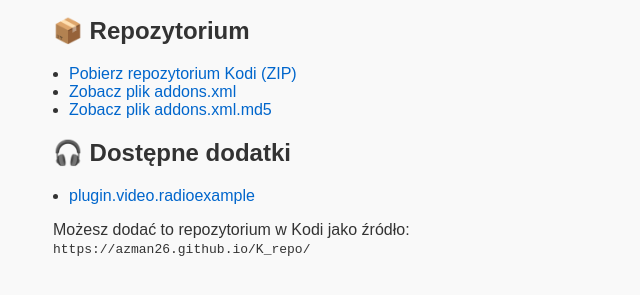
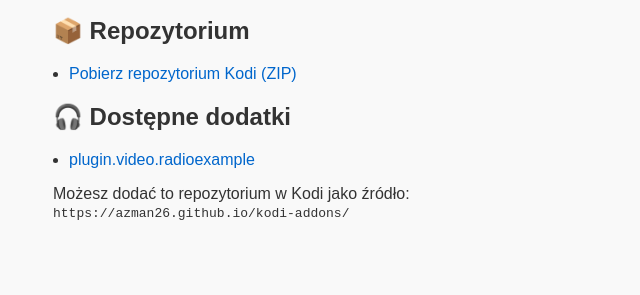
Before and after one commit to azman26/kodi-addons, a plain HTML site: page index.html in a window 1280 px wide. Shown: the part 127-422 px from the top of the page, without its empty margins (187-827 px from the left). Drawn offline with Linux system fonts and the light colour scheme.

Commit message:
Update index.html

```diff
--- a/index.html
+++ b/index.html
@@ -25,8 +25,6 @@
   <h2>📦 Repozytorium</h2>
   <ul>
     <li><a href="repo/repository.azman/repository.azman-1.0.0.zip">Pobierz repozytorium Kodi (ZIP)</a></li>
-    <li><a href="addons.xml">Zobacz plik addons.xml</a></li>
-    <li><a href="addons.xml.md5">Zobacz plik addons.xml.md5</a></li>
   </ul>
 
   <h2>🎧 Dostępne dodatki</h2>
@@ -34,6 +32,6 @@
     <li><a href="repo/plugin.video.radioexample/plugin.video.radioexample-1.0.0.zip">plugin.video.radioexample</a></li>
   </ul>
 
-  <p>Możesz dodać to repozytorium w Kodi jako źródło: <br><code>https://azman26.github.io/K_repo/</code></p>
+  <p>Możesz dodać to repozytorium w Kodi jako źródło: <br><code>https://azman26.github.io/kodi-addons/</code></p>
 </body>
 </html>
```
